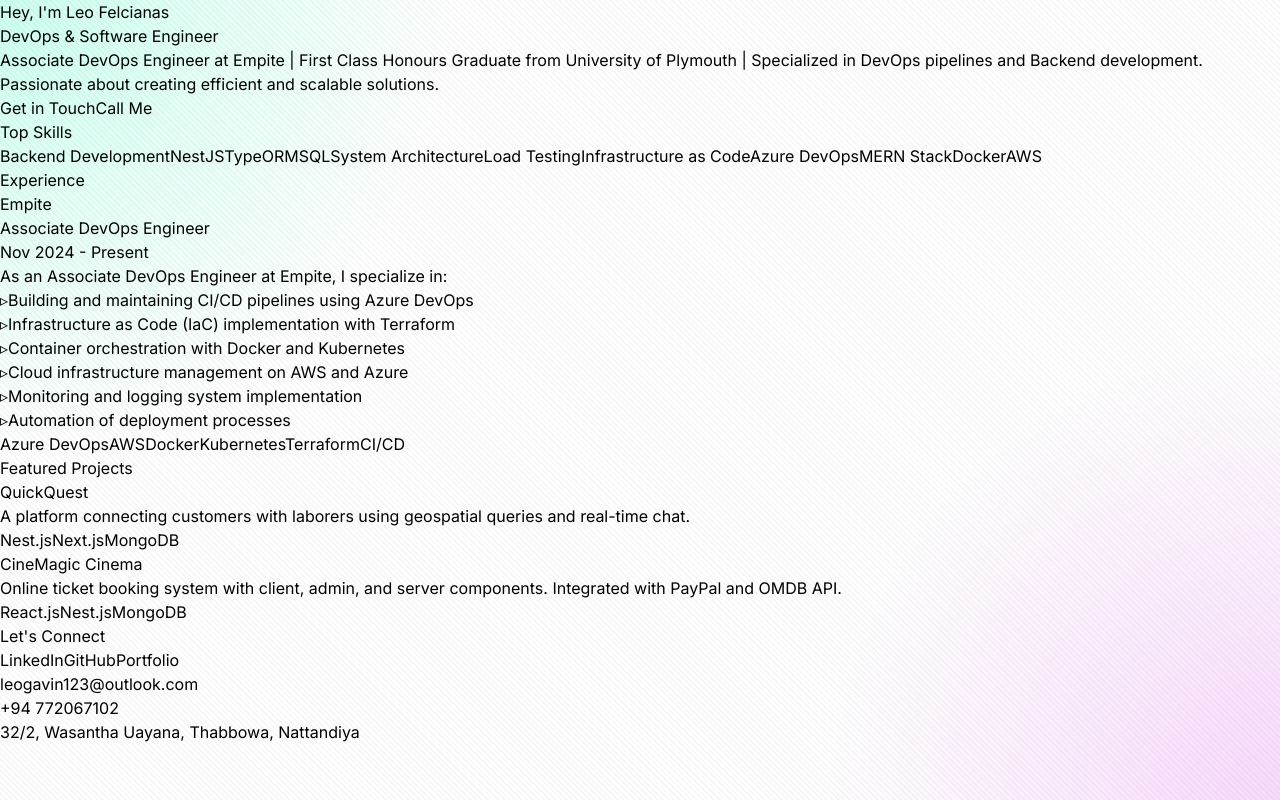
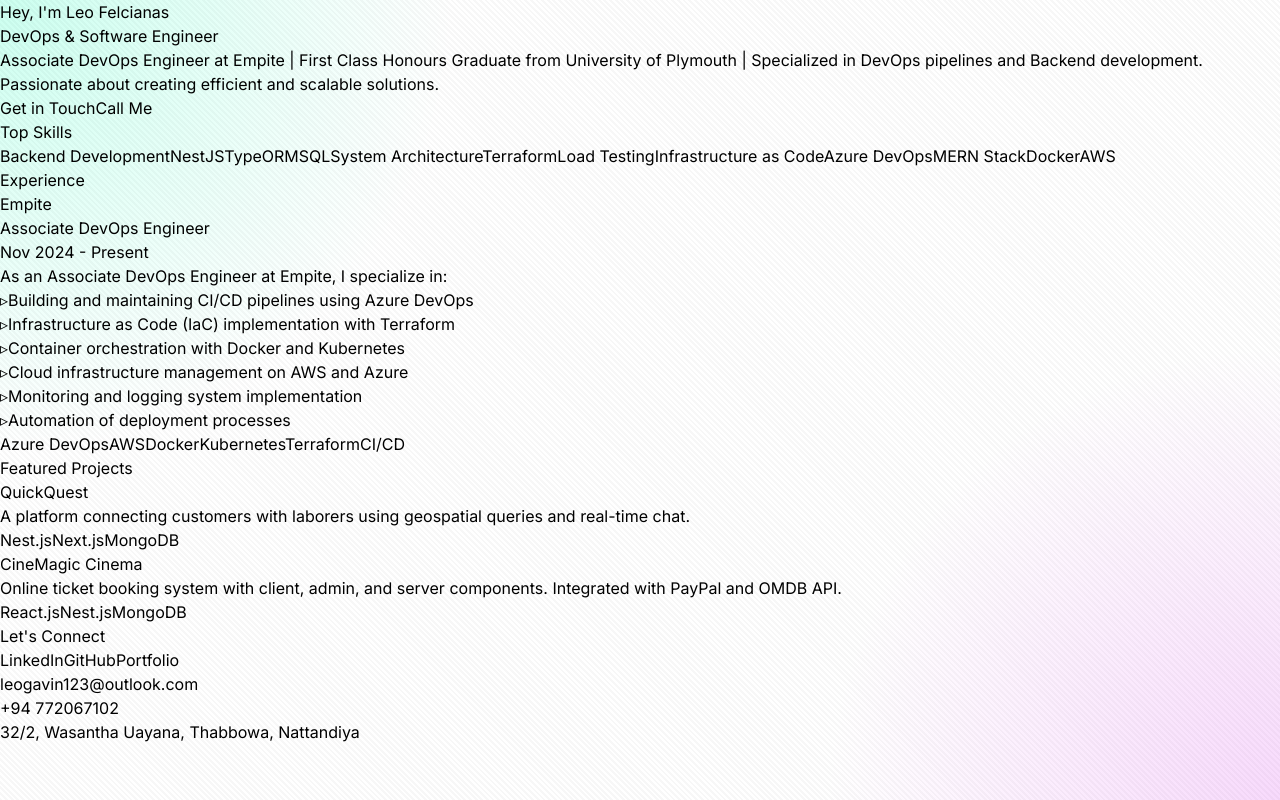
Before and after one commit to DFanso/portfolio-2025, a Next.js app: page / in a window 1280 px wide. Built offline with nearby package versions, Linux system fonts and the light colour scheme.

Commit message:
Update page.tsx

```diff
--- a/src/app/page.tsx
+++ b/src/app/page.tsx
@@ -77,12 +77,13 @@
             { text: "TypeORM", color: "blue" },
             { text: "SQL", color: "purple" },
             { text: "System Architecture", color: "pink" },
-            { text: "Load Testing", color: "accent" },
-            { text: "Infrastructure as Code", color: "yellow" },
-            { text: "Azure DevOps", color: "green" },
-            { text: "MERN Stack", color: "blue" },
-            { text: "Docker", color: "purple" },
-            { text: "AWS", color: "pink" }
+            { text: "Terraform", color: "accent" },
+            { text: "Load Testing", color: "yellow" },
+            { text: "Infrastructure as Code", color: "green" },
+            { text: "Azure DevOps", color: "blue" },
+            { text: "MERN Stack", color: "purple" },
+            { text: "Docker", color: "pink" },
+            { text: "AWS", color: "accent" }
           ].map((skill, index) => (
             <motion.span
               key={skill.text}
```
